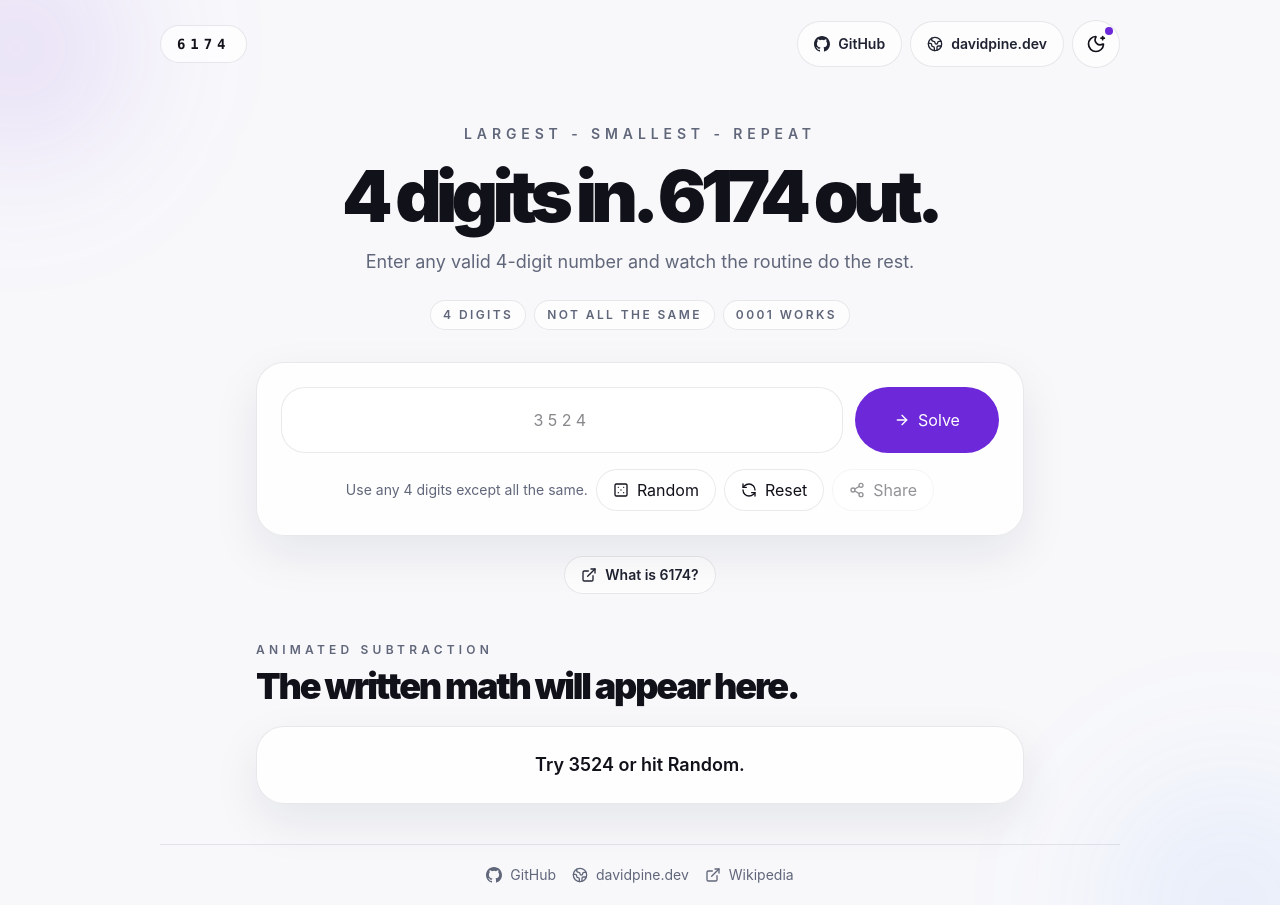
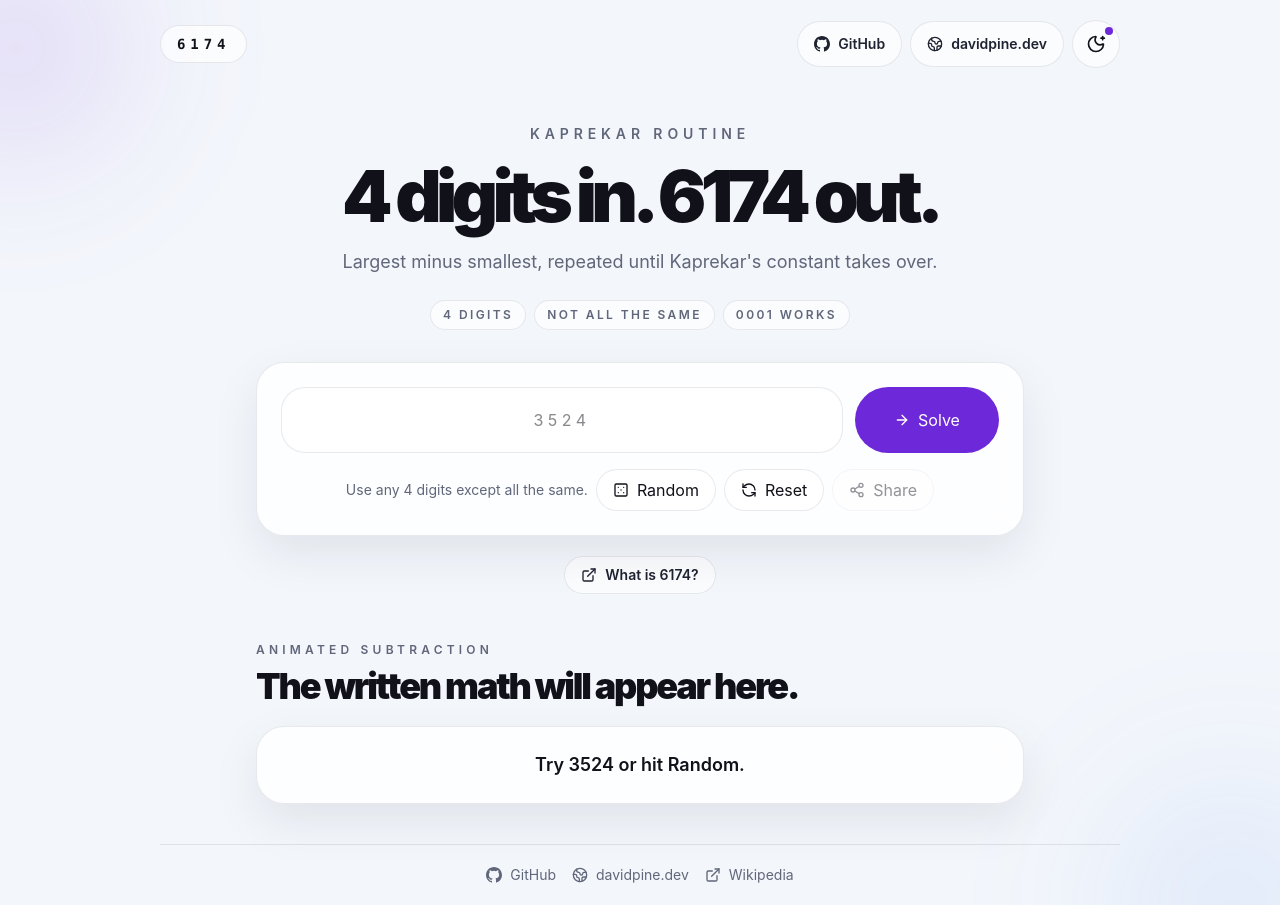
Before and after one commit to IEvangelist/6174, a React (Vite) app: page / in a window 1280 px wide. Built offline with nearby package versions, Linux system fonts and the light colour scheme.

Commit message:
Refresh Kaprekar branding and background
Co-authored-by: Copilot <223556219+Copilot@users.noreply.github.com>

```diff
--- a/src/App.tsx
+++ b/src/App.tsx
@@ -357,13 +357,13 @@ function App() {
         <main className="flex-1 pb-10 pt-10 sm:pt-14">
           <section className="mx-auto max-w-3xl text-center">
             <p className="text-sm font-semibold uppercase tracking-[0.35em] text-[var(--muted)]">
-              Largest - smallest - repeat
+              Kaprekar routine
             </p>
             <h1 className="mt-4 text-5xl font-black tracking-[-0.08em] text-[var(--heading)] sm:text-6xl md:text-7xl">
               4 digits in. 6174 out.
             </h1>
             <p className="mx-auto mt-4 max-w-2xl text-base leading-7 text-[var(--muted)] sm:text-lg">
-              Enter any valid 4-digit number and watch the routine do the rest.
+              Largest minus smallest, repeated until Kaprekar's constant takes over.
             </p>
 
             <div className="mt-6 flex flex-wrap justify-center gap-2">
--- a/src/index.css
+++ b/src/index.css
@@ -2,7 +2,10 @@
 
 :root {
   color-scheme: light;
-  --bg: #f8f8fb;
+  --bg: #f3f6fb;
+  --bg-depth: #fbfdff;
+  --bg-accent-1: rgba(99, 102, 241, 0.14);
+  --bg-accent-2: rgba(56, 189, 248, 0.12);
   --surface: rgba(255, 255, 255, 0.84);
   --surface-strong: #ffffff;
   --surface-soft: rgba(255, 255, 255, 0.68);
@@ -28,7 +31,10 @@
 
 :root[data-theme='dark'] {
   color-scheme: dark;
-  --bg: #09090c;
+  --bg: #090c14;
+  --bg-depth: #121827;
+  --bg-accent-1: rgba(168, 85, 247, 0.18);
+  --bg-accent-2: rgba(56, 189, 248, 0.14);
   --surface: rgba(17, 17, 24, 0.84);
   --surface-strong: rgba(19, 19, 27, 0.98);
   --surface-soft: rgba(24, 24, 34, 0.84);
@@ -61,8 +67,9 @@ body {
   min-height: 100vh;
   margin: 0;
   background:
-    radial-gradient(circle at top center, rgba(109, 40, 217, 0.08), transparent 30%),
-    var(--bg);
+    radial-gradient(circle at 12% 14%, var(--bg-accent-1), transparent 28%),
+    radial-gradient(circle at 88% 6%, var(--bg-accent-2), transparent 24%),
+    linear-gradient(180deg, var(--bg-depth), var(--bg));
   color: var(--text);
   font-family:
     Inter, 'Segoe UI Variable Text', 'Segoe UI', system-ui, -apple-system, BlinkMacSystemFont,
```
